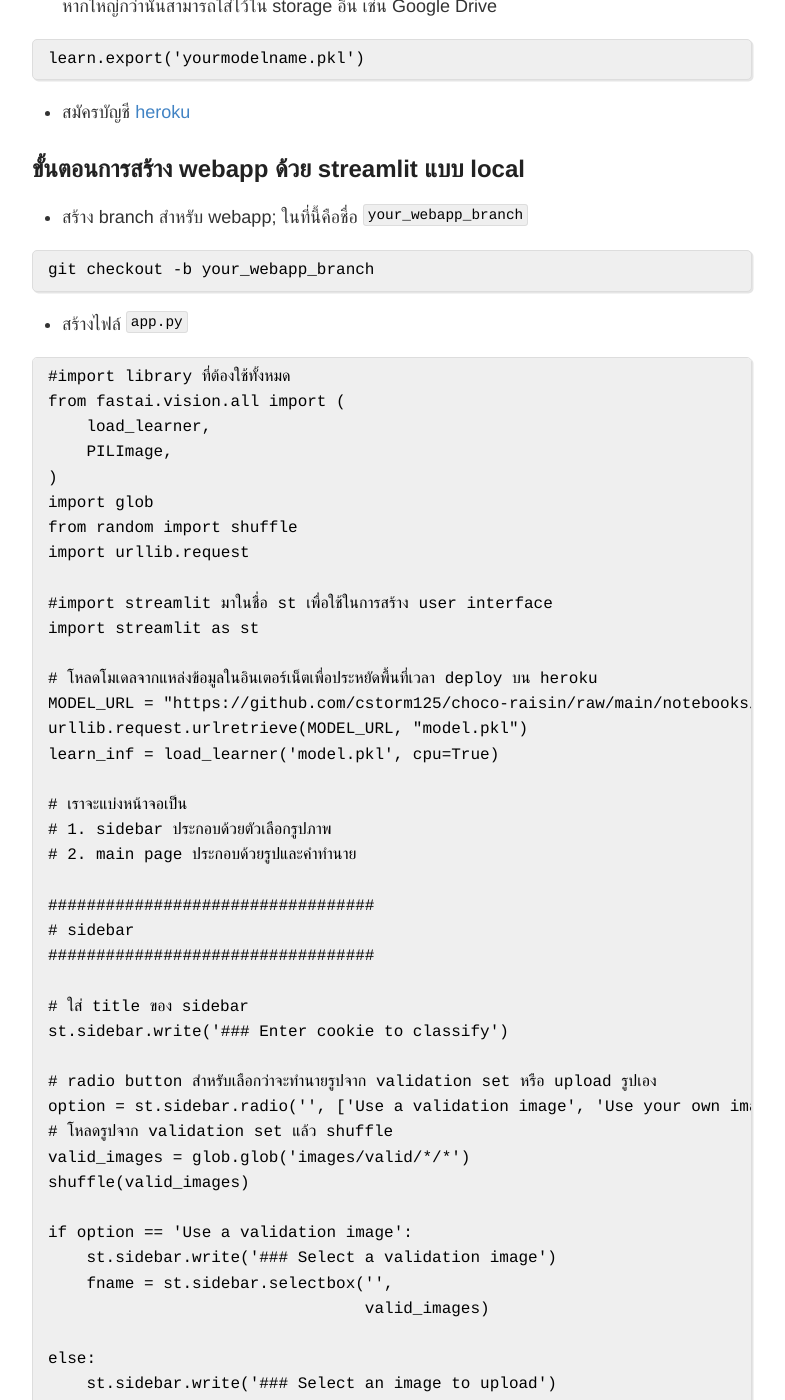
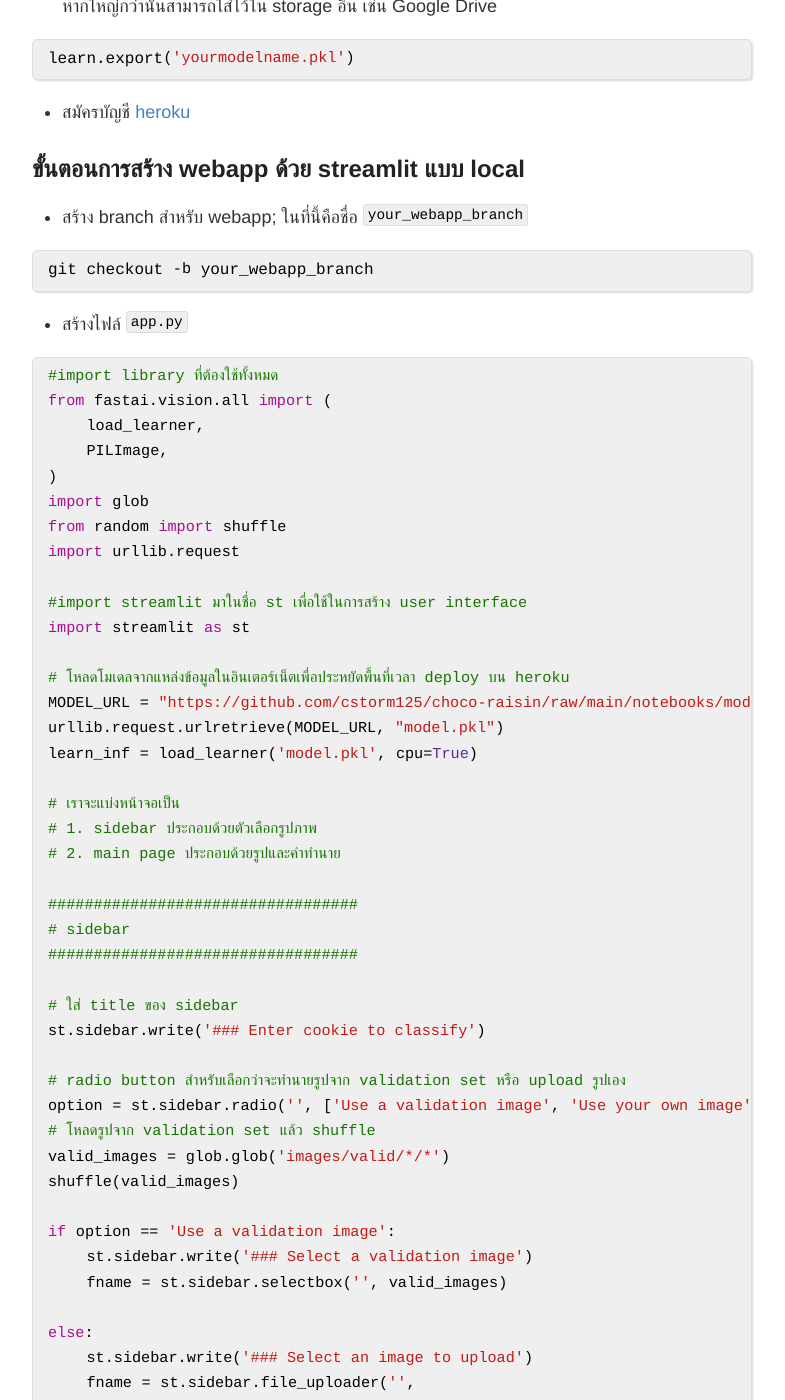
Before and after one commit to ai-builders/ai-builders.github.io, a Jekyll site: the page built from docs/_posts/2020-6-15-deploy-streamlit-heroku.md, in a window 1280 px wide and 1400 px high, scrolled down 538 px. Shown: the whole window, without its empty margins (248-1033 px from the left). Built offline with Jekyll 4.4.1, drawn with Linux system fonts in a browser that asks for light colours; some of the changed text lies outside the part shown.

Commit message:
Updating frontend -- still not as expected

````diff
--- a/docs/_posts/2020-6-15-deploy-streamlit-heroku.md
+++ b/docs/_posts/2020-6-15-deploy-streamlit-heroku.md
@@ -1,37 +1,38 @@
 ---
 layout: post
-title: Deploy โมเดลบน Heroku ด้วย streamlit และ fastai
+title: สรุป Deploy โมเดลบน Heroku ด้วย streamlit และ fastai
 ---
 
-เมื่อสร้างโมเดลด้วย fastai (หรือ framework อื่นๆ) เสร็จเรียบร้อยแล้ว เราสามารถ deploy โมเดลของเราเป็น webapp เพื่อง่ายต่อการใช้งานด้วย `streamlit` บน `heroku` ตามขั้นตอนดังต่อไปนี้
+เมื่อสร้างโมเดลด้วย fastai (หรือ framework อื่นๆ) เสร็จเรียบร้อยแล้ว เราสามารถ deploy โมเดลของเราเป็น webapp
+เพื่อง่ายต่อการใช้งานด้วย `streamlit` บน `heroku` ตามขั้นตอนดังต่อไปนี้
 
 ## สิ่งที่ต้องเตรียม
 
 - ลง `streamlit`
 
-```
+``` sh
 pip install streamlit
 ```
 
 - ไฟล์ `.pkl` ที่ถูก export ด้วย `learner`; ถ้าขนาดไม่เกิน 100MB สามารถเก็บไว้ใน git repository ได้ หากใหญ่กว่านั้นสามารถใส่ไว้ใน storage อื่น เช่น Google Drive
 
-```
+``` sh
 learn.export('yourmodelname.pkl')
 ```
 
 - สมัครบัญชี [heroku](https://signup.heroku.com/)
 
-## ขั้นตอนการสร้าง   webapp ด้วย streamlit แบบ local
+## ขั้นตอนการสร้าง webapp ด้วย streamlit แบบ local
 
 - สร้าง branch สำหรับ webapp; ในที่นี้คือชื่อ `your_webapp_branch`
 
-```
+``` sh
 git checkout -b your_webapp_branch
 ```
 
 - สร้างไฟล์ `app.py`
 
-```
+``` python
 #import library ที่ต้องใช้ทั้งหมด
 from fastai.vision.all import (
     load_learner,
@@ -68,8 +69,7 @@ shuffle(valid_images)
 
 if option == 'Use a validation image':
     st.sidebar.write('### Select a validation image')
-    fname = st.sidebar.selectbox('',
-                                 valid_images)
+    fname = st.sidebar.selectbox('', valid_images)
 
 else:
     st.sidebar.write('### Select an image to upload')
@@ -107,7 +107,7 @@ predict(img, learn_inf)
 
 - ลอง run `app.py` ที่สร้างขึ้นบนเครื่องตัวเอง
 
-```
+``` sh
 streamlit run app.py
 ```
 
@@ -118,19 +118,19 @@ streamlit run app.py
   <figcaption>ตัวอย่าง webapp ด้วย streamlit</figcaption>
 </figure>
 
-## ขั้นตอนเพิ่มเติมเพื่อ   deploy webapp บน heroku
+## ขั้นตอนเพิ่มเติมเพื่อ deploy webapp บน heroku
 
 - เนื่องจาก heroku มีข้อจำกัดว่าเราสามารถ deploy github repository ที่ใหญ่ไม่เกิน 500MB เท่านั้น เราจึงควรลบไฟล์ที่ไม่จำเป็นต้องใช้ออกจาก repository ของเราใน branch `your_webapp_branch`ก่อน เช่น ไฟล์โมเดล `.pkl` ให้ไปเก็บไว้ใน branch อื่น (`main`) หรือใน Google Drive
 
-- ใน `branch` your_webapp_branch ควรมีเพียง
-	- `app.py` ที่เราสร้างในขั้นตอนที่แล้ว
-	- `requirements.txt`
-	- `Procfile`
-	- (optional) `runtime.txt`
+  * ใน `branch` your_webapp_branch ควรมีเพียง
+	* `app.py` ที่เราสร้างในขั้นตอนที่แล้ว
+	* `requirements.txt`
+	* `Procfile`
+	* (optional) `runtime.txt`
 
 - `requirements.txt` ประกอบด้วย
 
-```
+``` sh
 https://download.pytorch.org/whl/cpu/torch-1.8.1%2Bcpu-cp39-cp39-linux_x86_64.whl
 https://download.pytorch.org/whl/cpu/torchvision-0.9.1%2Bcpu-cp39-cp39-linux_x86_64.whl
 fastai==2.3.0
@@ -139,19 +139,19 @@ streamlit
 
 - `Procfile` ประกอบด้วย
 
-```
+``` sh
 web: streamlit run --server.enableCORS false --server.port $PORT app.py
 ```
 
 - `runtime.txt` ประกอบด้วย
 
-```
+``` sh
 python-3.9.5
 ```
 
 - add และ commit ไฟล์ที่จำเป็นทั้งหมดขึ้นไปที่ branch `your_webapp_branch`
 
-```
+``` sh
 git add .
 git commit -m 'first webapp commit'
 git push origin your_webapp_branch
@@ -189,7 +189,6 @@ git push origin your_webapp_branch
 
 - แชร์ webapp ของคุณให้ทุกคนได้ใช้ผ่านทาง `https://your-app-name.herokuapp.com/`
 
-
 ## ตัวอย่างการ  deploy โมเดล chocolate chip vs raisin cookie classifier
 
 - webapp บน heroku: https://choco-raisin.herokuapp.com/
````
Also changed, not shown: docs/_posts/2020-2-25-fastai-chapter06.md (+25 -16 lines), docs/_posts/2020-2-25-fastai-chapter08.md (+6 -1 lines).
